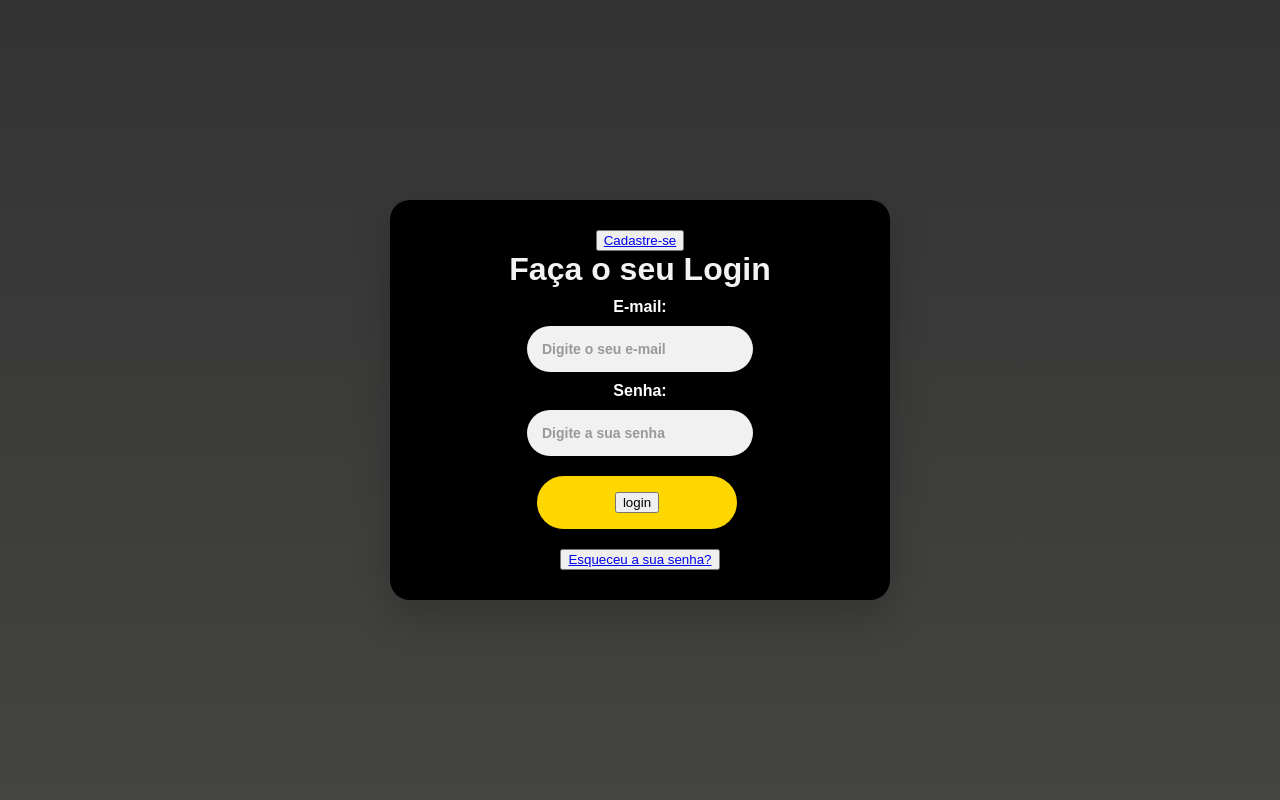
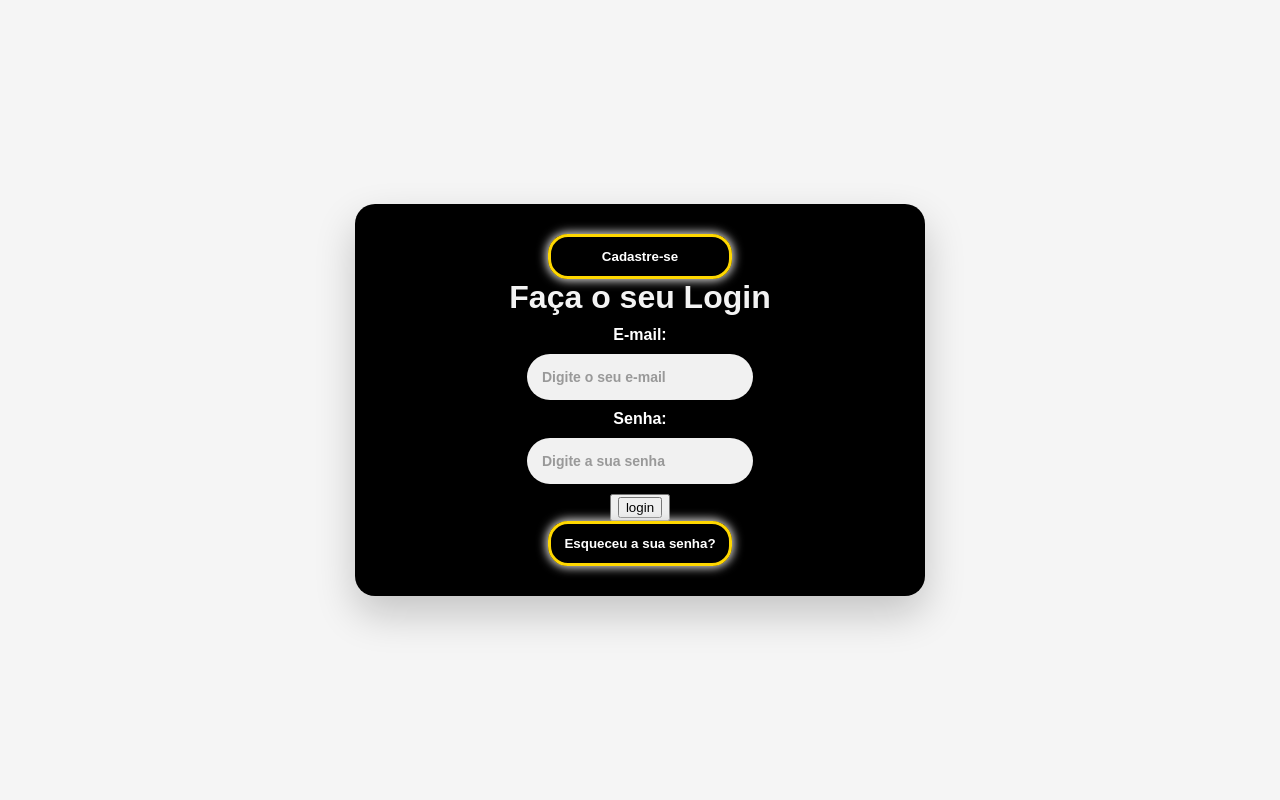
Before and after one commit to Felipe7700/Maqueicous, a Flask app: page /login in a window 1280 px wide. Run offline with Flask 3, Linux system fonts and the light colour scheme.

Commit message:
Update style_login.css

```diff
--- a/Maqueicous-1f79467f9f41d2d35226ed54b3450638993ca87a/Maqueicous-main/Feh/static/style_login.css
+++ b/Maqueicous-1f79467f9f41d2d35226ed54b3450638993ca87a/Maqueicous-main/Feh/static/style_login.css
@@ -3,24 +3,20 @@
 body {
     margin: 0;
     font-family: Arial, sans-serif;
-    background-color: #f5f5f5;
-}
-
-body * {
-    box-sizing: border-box;
+    background-color: #000000;
 }
 
 .main {
     width: 100vw;
     height: 100vh;
-    background: linear-gradient(to bottom, #333333, #444442);
+    background: linear-gradient(to bottom,#f5f5f5, #f5f5f5);
     display: flex;
     justify-content: center;
     align-items: center;
 }
 
 .card {
-    width: 50%;
+    width: 1000%;
     max-width: 500px;
     display: flex;
     justify-content: center;
@@ -107,20 +103,19 @@
     color: #ebe7e6;
     background: transparent;
     border: 3px solid #FFD700;
-    border-radius: 20PX;
-    padding-bottom: 60px;
-    padding-top: 20px;
+    padding: 12px;
+    width: 200px; /* Ajuste a largura do botão */
+    text-align: center;
+    margin: 20px auto; /* Centralize o botão horizontalmente */
     border-radius: 20px;
     box-shadow: 0px 18px 60px -12px #444442;
     transition: .35s;
     cursor: pointer;
-    padding: 12px;
-    width: 15vh;
 }
 
 .btn-cad_emp a {
     text-decoration: none;
-    color: rgb(255, 255, 255);
+    color: rgb(199, 202, 32);
     font-weight: bold;
 }
 
@@ -128,12 +123,38 @@
 .btn-cad_emp:focus {
     color: #ffd900;
     background: #6e6e6e;
-    opacity: 4;
-    transform: scale(0.9);
+    opacity: 0.9; /* Ajuste a opacidade */
+    transform: scale(1.05);
 }
 
+.btn-cad_estag {
+    color: #ebe7e6;
+    background: transparent;
+    border: 3px solid #FFD700;
+    padding: 12px;
+    width: 200px; /* Ajuste a largura do botão */
+    text-align: center;
+    margin: 20px auto; /* Centralize o botão horizontalmente */
+    border-radius: 20px;
+    box-shadow: 0px 18px 60px -12px #444442;
+    transition: .35s;
+    cursor: pointer;
+}
 
-.btn-cad_esta {
+.btn-cad_estag a {
+    text-decoration: none;
+    color: rgb(199, 202, 32);
+    font-weight: bold;
+}
+
+.btn-cad_estag:hover,
+.btn-cad_estag:focus {
+    color: #ffd900;
+    background: #6e6e6e;
+    opacity: 0.9; /* Ajuste a opacidade */
+    transform: scale(1.05);
+}
+.btn-cad_esq {
     color: #ebe7e6;
     background: transparent;
     border: 3px solid #FFD700;
@@ -144,40 +165,40 @@
     transition: .35s;
     cursor: pointer;
     padding: 12px;
-    width: 15vh;
+    width: 23vh;
 }
 
-.btn-cad_esta a {
+.btn-cad_esq a {
     text-decoration: none;
     color: rgb(255, 255, 255);
     font-weight: bold;
 }
 
-.btn-cad_esta:hover,
-.btn-cad_esta:focus {
+.btn-cad_esq:hover,
+.btn-cad_esq:focus {
     color: #ffd900;
     background: #6e6e6e;
     opacity: 4;
     transform: scale(0.9);
 }
 
-.btn-login {
+.btn-log {
     display: block;
     width: 200px;
     padding: 16px 0px;
     border: none;
-    border-radius: 50px; /* Rounded corners */
+    border-radius: 50px;
     outline: none;
     text-transform: uppercase;
     font-weight: bold;
-    letter-spacing: 2px;
+    letter-spacing: 5px;
     color: #000000;
     background: #FFD700;
     cursor: pointer;
     box-shadow: 0px 18px 40px rgba(0, 0, 0, 0.2);
     transition: transform 200ms ease-in-out, background-color 200ms ease-in-out;
     text-align: center;
-    margin: 20px 10px; /* Added padding between the "Coloque a sua senha" and the button */
+    margin: 20px 10px;
 }
 .vc_e{
     width: 200px;
```
